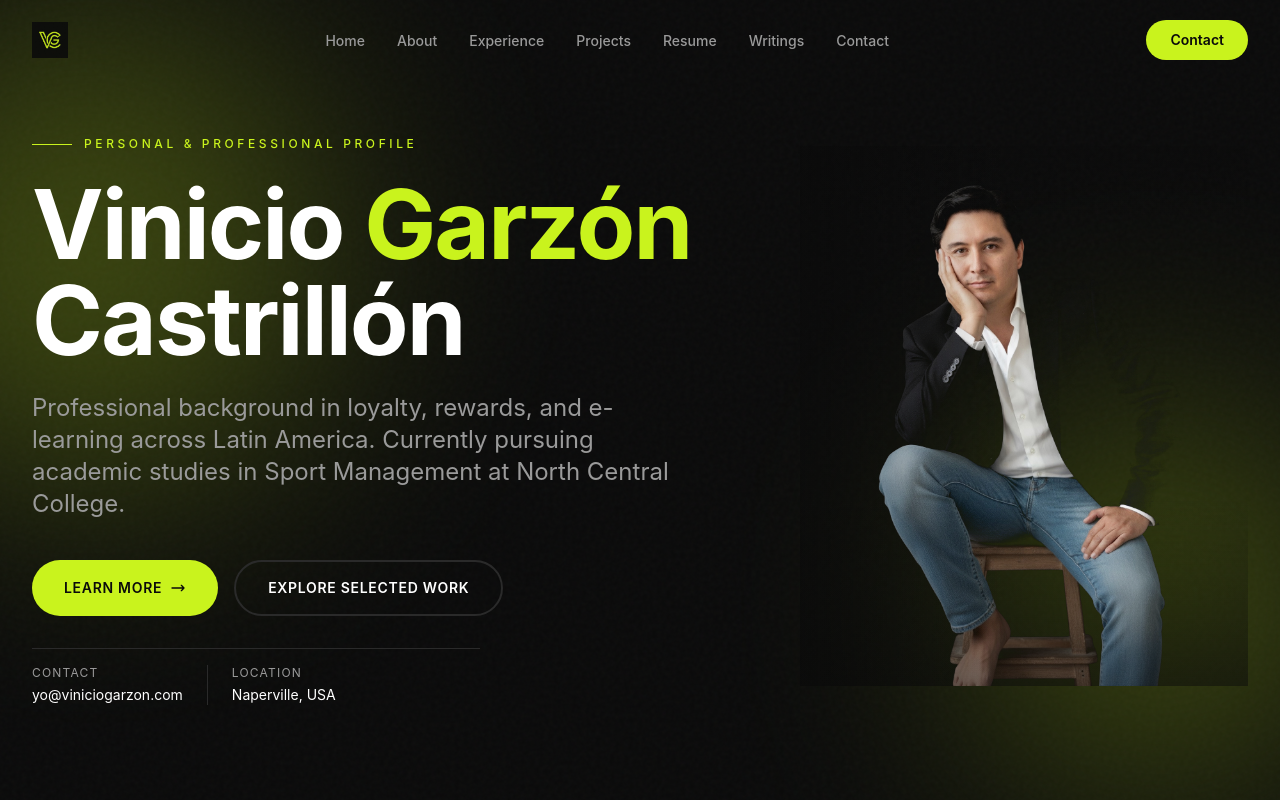
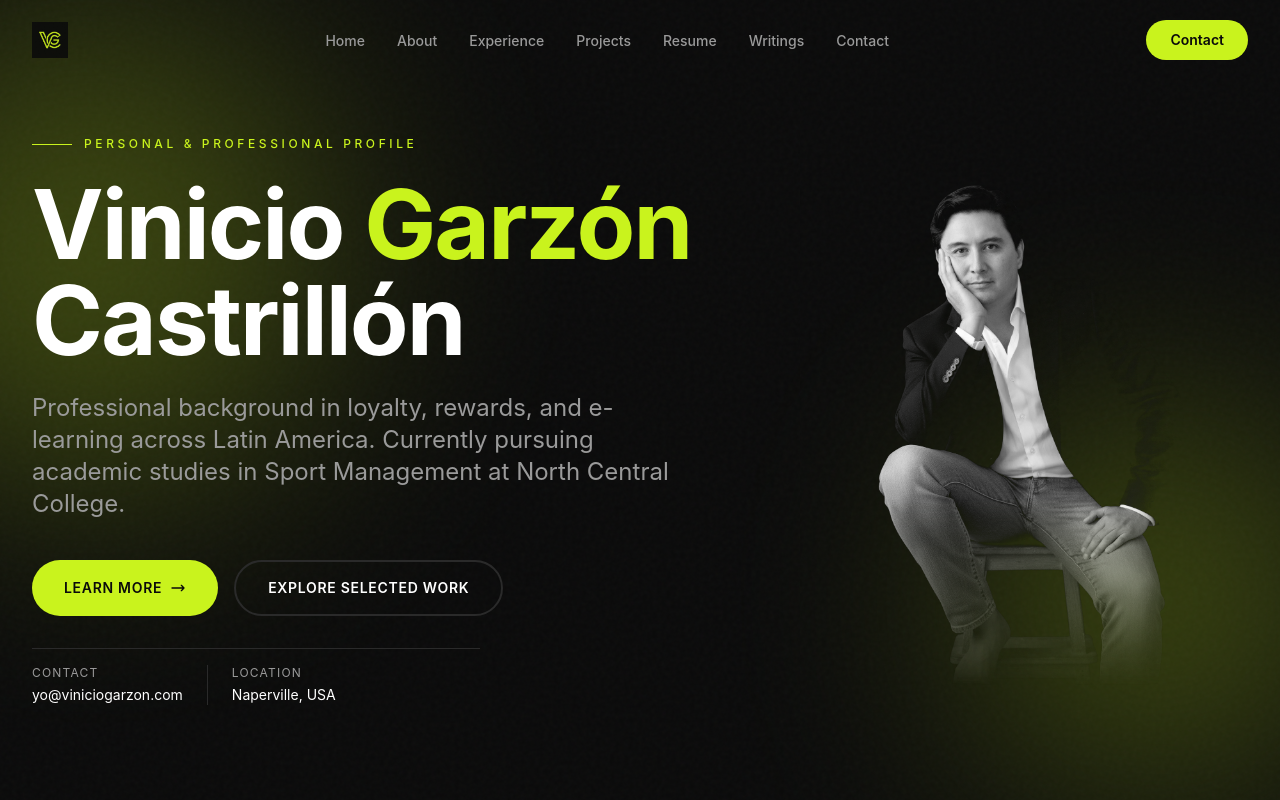
Before and after one commit to vinigarzon/vinicio-garzon-next, a Next.js app: page / in a window 1280 px wide. Shown: the top 800 px of the page. Built offline with nearby package versions, Linux system fonts and the light colour scheme.

Commit message:
fix: portrait B&W with natural edge fade, Naperville hover-to-color, no portrait border

```diff
--- a/src/app/globals.css
+++ b/src/app/globals.css
@@ -185,7 +185,7 @@ a, button {
   transition: filter 0.6s ease;
 }
 
-/* Hover: parent has .group class → child with .editorial-filter-group goes to color */
+/* Group hover: parent .group → child reverts to color */
 .editorial-filter-group {
   filter: grayscale(100%) brightness(0.95) contrast(1.05);
   transition: filter 0.6s ease;
@@ -194,10 +194,20 @@ a, button {
   filter: grayscale(0%) brightness(1) contrast(1);
 }
 
-/* Hero portrait - transparent PNG — no aspect ratio, blends with dark bg */
+/* Naperville image: hover reveals color */
+.naperville-img {
+  filter: grayscale(100%) brightness(0.9) contrast(1.05);
+  transition: filter 0.7s ease;
+}
+.naperville-img:hover {
+  filter: grayscale(0%) brightness(1) contrast(1);
+}
+
+/* Hero portrait - transparent B&W PNG, no box/border, blends with dark bg */
 .hero-portrait {
   position: relative;
   overflow: visible;
+  background: transparent;
 }
 
 .hero-portrait img {
@@ -205,19 +215,7 @@ a, button {
   height: auto;
   display: block;
   object-fit: contain;
-}
-
-/* Soft gradient fade on edges to blend with dark background */
-.hero-portrait::before {
-  content: '';
-  position: absolute;
-  inset: 0;
-  background:
-    linear-gradient(to left,  transparent 55%, rgba(10,10,10,0.55) 100%),
-    linear-gradient(to bottom, transparent 65%, rgba(10,10,10,0.5) 100%),
-    linear-gradient(to top,   transparent 85%, rgba(10,10,10,0.3) 100%);
-  pointer-events: none;
-  z-index: 2;
+  /* No filter here — B&W already baked into the PNG */
 }
 
 /* Rich blog content styling */
--- a/src/app/page.tsx
+++ b/src/app/page.tsx
@@ -123,11 +123,11 @@ export default function Home() {
 
             <div className="md:col-span-5 flex items-end justify-center md:justify-end">
               <Reveal delay={200}>
-                <div className="relative aspect-[4/5] rounded-2xl overflow-hidden">
+                <div className="relative aspect-[4/5] rounded-2xl overflow-hidden group">
                   <img
                     src="https://www.viniciogarzon.com/wp-content/uploads/2025/01/naperville.jpg"
                     alt="Naperville"
-                    className="w-full h-full object-cover editorial-filter"
+                    className="w-full h-full object-cover naperville-img"
                   />
                   <div className="absolute inset-0 bg-gradient-to-t from-primary/80 via-transparent to-transparent" />
                   <div className="absolute bottom-6 left-6 right-6 z-10">
```
Also changed, not shown: public/images/vinicio-portrait.png.
